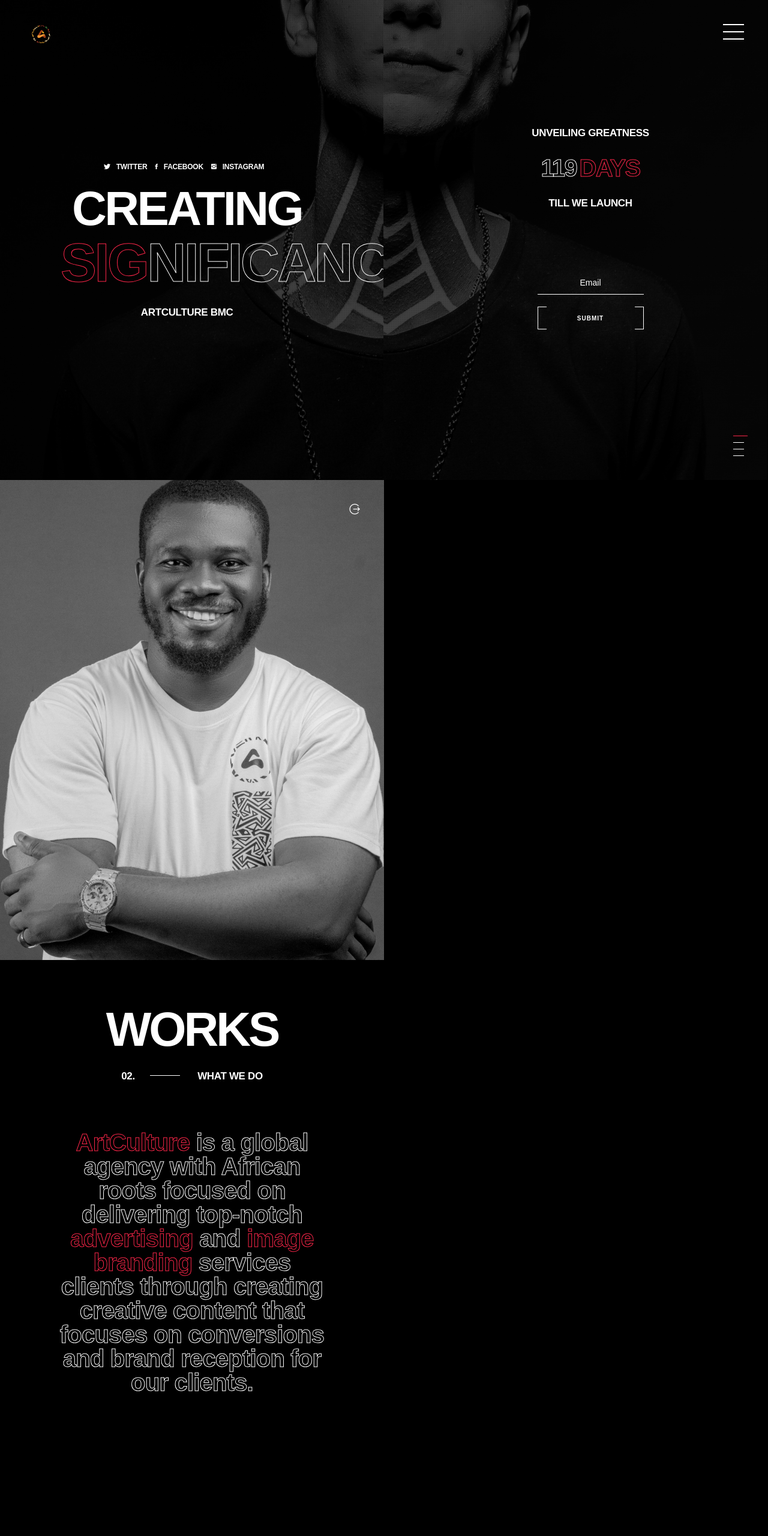
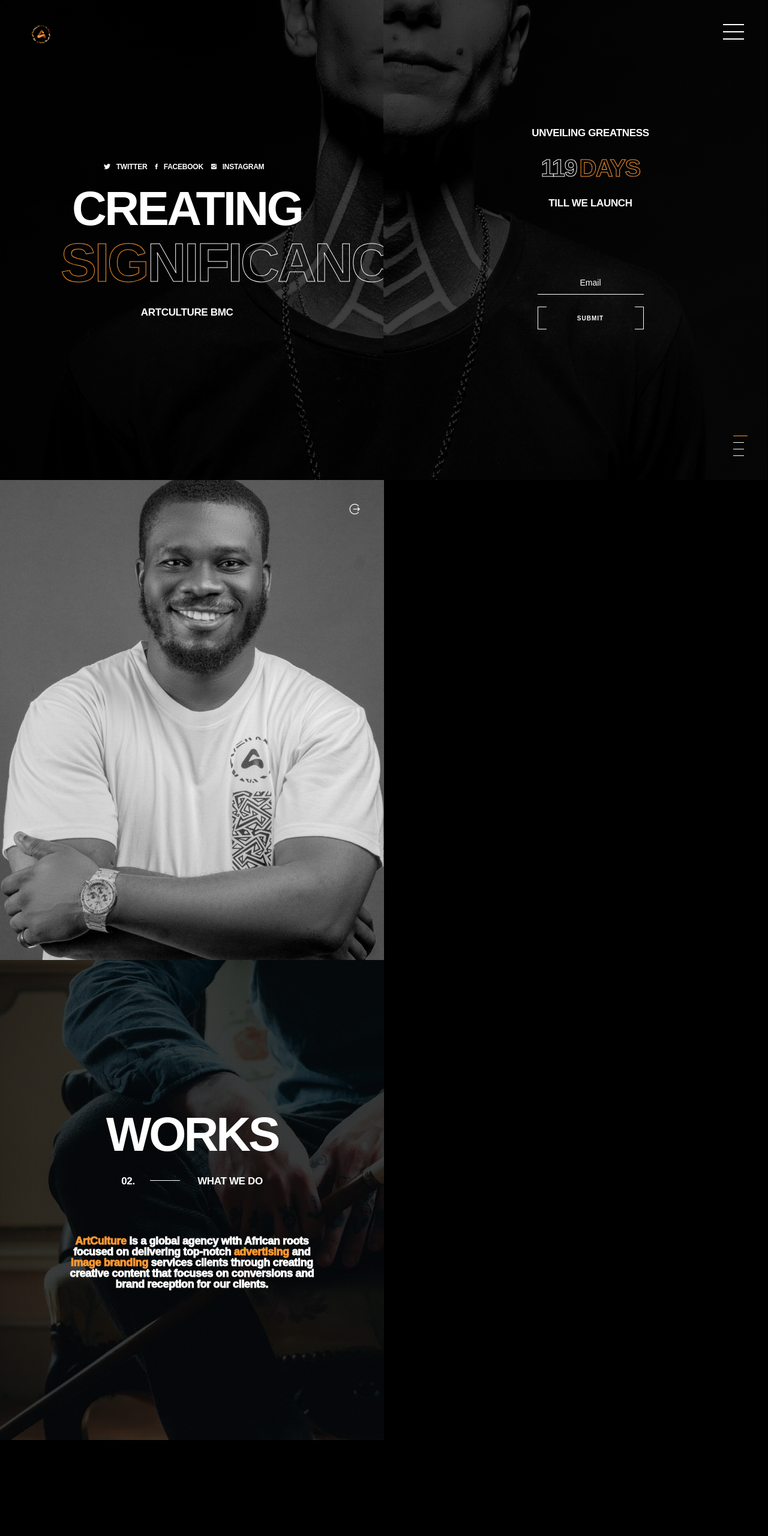
Before and after one commit to Mpiranha/artculture, a plain HTML site: page index.html in a window 1280 px wide. Shown: the top 2560 px of the page at 60% size. Drawn offline with Linux system fonts and the light colour scheme; files whose address does not match are found by name; a web font is replaced by a local one.

Commit message:
update to index

```diff
--- a/css/style.css
+++ b/css/style.css
@@ -331,11 +331,11 @@
   }
 }
 
-@supports((text-stroke: 1px #ff264a) or (-webkit-text-stroke: 1px #ff264a)) {
+@supports((text-stroke: 1px #FF9933) or (-webkit-text-stroke: 1px #FF9933)) {
   .hero-heading span {
     color: transparent;
-    -webkit-text-stroke: 1px #ff264a;
-            text-stroke: 1px #ff264a;
+    -webkit-text-stroke: 1px #FF9933;
+            text-stroke: 1px #FF9933;
     text-shadow: none;
   }
 }
@@ -393,11 +393,11 @@
   }
 }
 
-@supports((text-stroke: 1px #ff264a) or (-webkit-text-stroke: 1px #ff264a)) {
+@supports((text-stroke: 1px #FF9933) or (-webkit-text-stroke: 1px #FF9933)) {
   .timeRefDays {
     color: transparent;
-    -webkit-text-stroke: 1px #ff264a;
-            text-stroke: 1px #ff264a;
+    -webkit-text-stroke: 1px #FF9933;
+            text-stroke: 1px #FF9933;
     text-shadow: none;
   }
 }
@@ -511,7 +511,7 @@
 font-family: 'Oswald', sans-serif;
 font-style: normal;
 font-weight: 700;
-font-size: 40px;
+font-size: 18px;
 text-align: center;
 text-transform: none;
 letter-spacing: -0.02em;
@@ -544,7 +544,8 @@
 
 @supports((text-stroke: 1px #fff) or (-webkit-text-stroke: 1px #fff)) {
   h1.section-header {
-    color: transparent;
+    /* color: transparent; */
+    color: #fff;
     -webkit-text-stroke: 1px #fff;
             text-stroke: 1px #fff;
     text-shadow: none;
@@ -552,16 +553,17 @@
 }
 
 h1.section-header span {
-color: #ff264a;
--webkit-text-stroke: 1px #ff264a;
-        text-stroke: 1px #ff264a;
-}
-
-@supports((text-stroke: 1px #ff264a) or (-webkit-text-stroke: 1px #ff264a)) {
+color: #FF9933;
+-webkit-text-stroke: 1px #FF9933;
+        text-stroke: 1px #FF9933;
+}
+
+@supports((text-stroke: 1px #FF9933) or (-webkit-text-stroke: 1px #FF9933)) {
   h1.section-header span {
-    color: transparent;
-    -webkit-text-stroke: 1px #ff264a;
-            text-stroke: 1px #ff264a;
+    /* color: transparent; */
+    color: #FF9933
+    -webkit-text-stroke: 1px #FF9933;
+            text-stroke: 1px #FF9933;
     text-shadow: none;
   }
 }
@@ -595,7 +597,7 @@
 }
 
 h4.post-all-heading span {
-color: #ff264a;
+color: #FF9933;
 }
 
 .about-section h3,
@@ -1522,7 +1524,7 @@
         transition-duration: 0.3s;
 -webkit-transition-timing-function: ease-out;
         transition-timing-function: ease-out;
-background: #ff264a;
+background: #FF9933;
 z-index: -1;
 }
 
@@ -1581,7 +1583,7 @@
 .main-menu ul,
 .main-menu li a.active {
 color: #fff;
-background: #ff264a;
+background: #FF9933;
 }
 
 .main-menu ul,
@@ -1834,7 +1836,7 @@
 
 #multiscroll-nav li .active span {
 width: 24px;
-background: #ff264a;
+background: #FF9933;
 -webkit-transition: all 0.7s ease-out;
    -moz-transition: all 0.7s ease-out;
     -ms-transition: all 0.7s ease-out;
```
Also changed, not shown: img/background/works-bg-left.jpg (added), img/background/works-bg-right.jpg (added), 1 other file.
